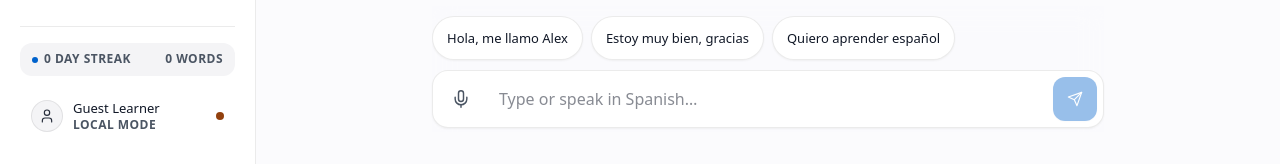
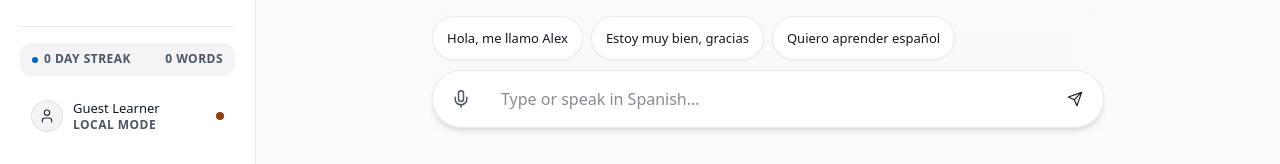
Before and after one commit to ivanhashmi/Yappi, a React (Vite) app: page / in a window 1280 px wide. Shown: the part 636-800 px from the top of the page. Built offline with nearby package versions, Linux system fonts and the light colour scheme; no server answers.

Commit message:
feat(ui): unify floating pill typing dock across Tutor and Characters tabs

```diff
--- a/src/components/ChatTab.jsx
+++ b/src/components/ChatTab.jsx
@@ -518,46 +518,57 @@ Respond ONLY with raw JSON (no markdown):
           </div>
         )}
 
-        {/* Input Form */}
+        {/* Floating Input Dock (Matching Characters tab) */}
         <form
           onSubmit={(e) => {
             e.preventDefault();
             sendMessage();
           }}
-          className="flex items-center gap-2 p-1.5 rounded-2xl bg-surface border border-hairline shadow-xs"
+          className="rounded-full bg-surface border border-hairline shadow-md p-1.5 flex items-center gap-1.5"
         >
+          {speechSupported && (
             <button
               type="button"
               onClick={isListening ? stopVoiceInput : startVoiceInput}
               aria-label={isListening ? "Stop listening" : `Speak in ${langName}`}
-            className={`press-scale w-11 h-11 min-h-[44px] min-w-[44px] rounded-xl flex items-center justify-center transition-colors cursor-pointer ${
+              className={`press-scale min-w-[44px] min-h-[44px] rounded-full flex items-center justify-center transition-colors cursor-pointer shrink-0 ${
                 isListening
-                ? "bg-status-error text-white"
+                  ? "bg-status-error text-white animate-pulse"
                   : "text-muted hover:text-primary hover:bg-subtle"
               }`}
               title={isListening ? "Stop listening" : `Speak in ${langName}`}
             >
               <Icon name={isListening ? "stop" : "mic"} className="w-5 h-5" />
             </button>
+          )}
 
           <input
             type="text"
             value={input}
             onChange={(e) => setInput(e.target.value)}
+            onKeyDown={(e) => {
+              if (e.key === "Enter" && !e.shiftKey) {
+                e.preventDefault();
+                sendMessage();
+              }
+            }}
             placeholder={`Type or speak in ${langName}…`}
-            className="flex-1 bg-transparent px-2 text-body text-primary placeholder:text-muted focus:outline-none"
+            disabled={isLoading}
+            className="flex-1 bg-transparent px-3 py-2 text-body text-primary placeholder:text-muted focus:outline-none"
           />
 
-          <Button
+          <button
             type="submit"
-            variant="primary"
-            size="icon"
             disabled={!input.trim() || isLoading}
-            ariaLabel="Send message"
-            className="rounded-xl shrink-0"
+            aria-label="Send message"
+            className={`press-scale min-w-[44px] min-h-[44px] rounded-full flex items-center justify-center transition-colors shrink-0 ${
+              input.trim() && !isLoading
+                ? "bg-accent text-accent-contrast cursor-pointer"
+                : "text-muted/40 cursor-not-allowed"
+            }`}
           >
             <Icon name="send" className="w-4 h-4" />
-          </Button>
+          </button>
         </form>
       </div>
     </div>
```
Lines whose indentation alone changed are shown as unchanged.
